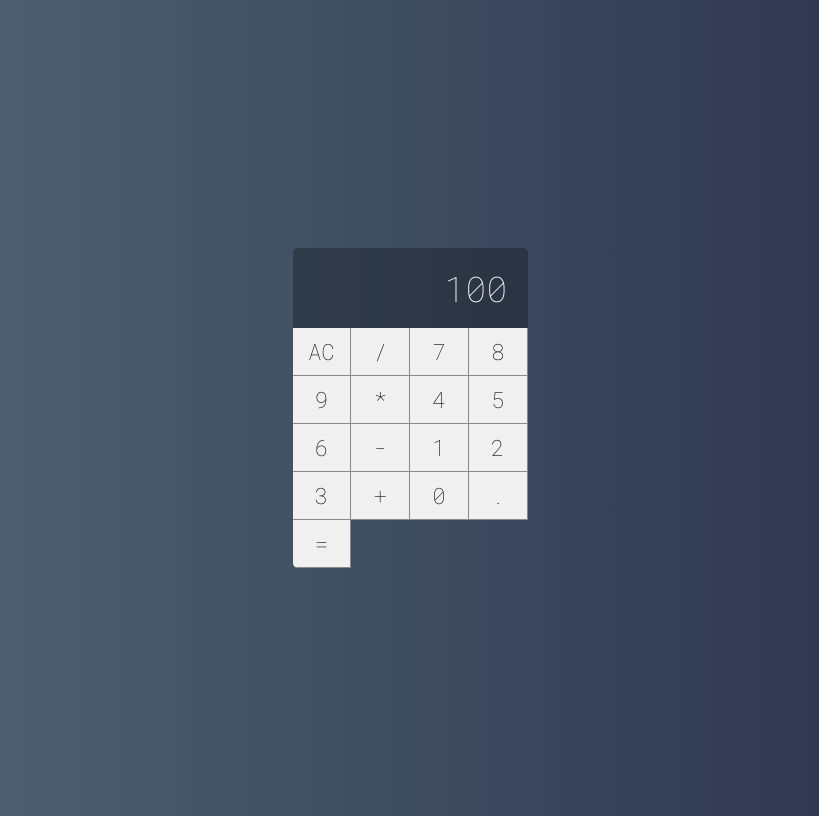
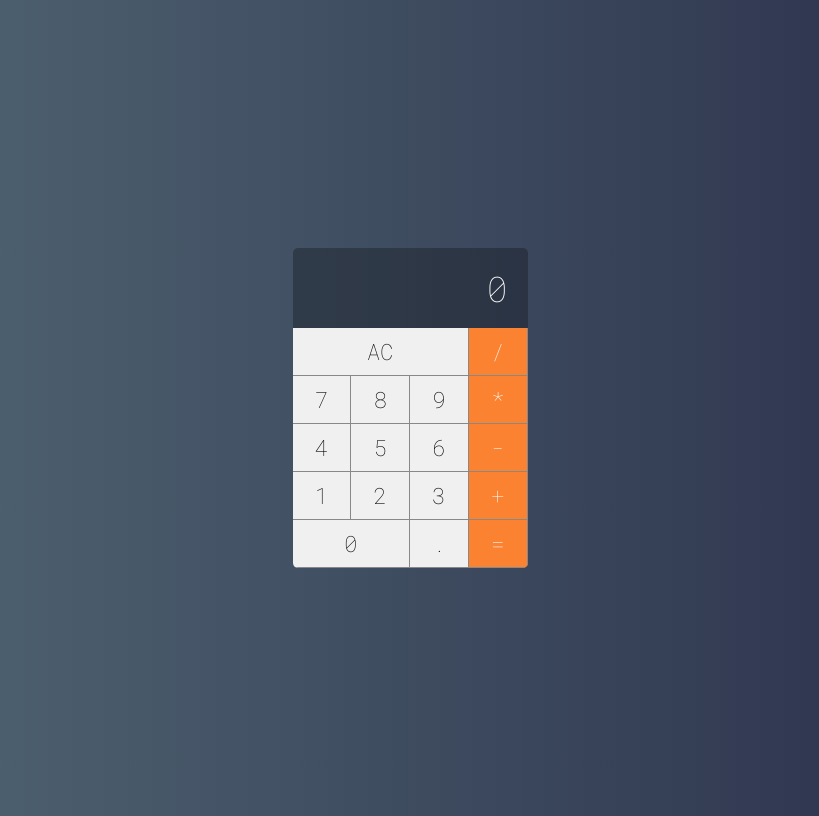
Before and after one commit to luca-henrique/frontend-calculadora, a React (Create React App) app: page / in a window 1280 px wide. Shown: the whole page, without its empty margins (230-1049 px from the left). Built offline with nearby package versions, Linux system fonts and the light colour scheme.

Commit message:
feature:ajustando button

```diff
--- a/src/components/Button/Button.css
+++ b/src/components/Button/Button.css
@@ -11,3 +11,24 @@
   border-bottom: var(--border-button);
   outline: none;
 }
+
+.button:active {
+  background-color: #ccc;
+}
+
+.button.double {
+  grid-column: span 2;
+}
+
+.button.triple {
+  grid-column: span 3;
+}
+
+.button.operation {
+  background-color: #fa8231;
+  color: #fff;
+}
+
+.button.operation:active {
+  background-color: #fa8231cc;
+}
--- a/src/components/Button/Button.tsx
+++ b/src/components/Button/Button.tsx
@@ -1,11 +1,18 @@
+import React, {ReactElement} from 'react';
 import './Button.css';
 
 interface ButtonProps {
   label?: string;
+  type?: string;
+  handleClick?: any;
 }
 
-const Button = ({label}: ButtonProps) => {
-  return <button className='button'>{label}</button>;
+const Button = ({label, type, handleClick}: ButtonProps) => {
+  return (
+    <button onClick={() => handleClick(label)} className={`button ${type}`}>
+      {label}
+    </button>
+  );
 };
 
 export default Button;
--- a/src/pages/Main/Calculator.tsx
+++ b/src/pages/Main/Calculator.tsx
@@ -2,28 +2,39 @@ import './calculator.css';
 
 import Button from '../../components/Button/Button';
 import Display from '../../components/Display/Display';
+import {useState} from 'react';
 
 const Calculator = () => {
+  const [total, setTotal] = useState(0);
+
+  const clearMemory = () => {
+    setTotal(0);
+  };
+
+  const setOperation = () => {};
+
+  const addDigit = () => {};
+
   return (
     <div className='calculator'>
-      <Display value={100} />
-      <Button label='AC' />
-      <Button label='/' />
-      <Button label='7' />
-      <Button label='8' />
-      <Button label='9' />
-      <Button label='*' />
-      <Button label='4' />
-      <Button label='5' />
-      <Button label='6' />
-      <Button label='-' />
-      <Button label='1' />
-      <Button label='2' />
-      <Button label='3' />
-      <Button label='+' />
-      <Button label='0' />
-      <Button label='.' />
-      <Button label='=' />
+      <Display value={total} />
+      <Button label='AC' type='triple' handleClick={clearMemory} />
+      <Button label='/' handleClick={setOperation} type='operation' />
+      <Button label='7' handleClick={addDigit} />
+      <Button label='8' handleClick={addDigit} />
+      <Button label='9' handleClick={addDigit} />
+      <Button label='*' handleClick={setOperation} type='operation' />
+      <Button label='4' handleClick={addDigit} />
+      <Button label='5' handleClick={addDigit} />
+      <Button label='6' handleClick={addDigit} />
+      <Button label='-' handleClick={setOperation} type='operation' />
+      <Button label='1' handleClick={addDigit} />
+      <Button label='2' handleClick={addDigit} />
+      <Button label='3' handleClick={addDigit} />
+      <Button label='+' handleClick={setOperation} type='operation' />
+      <Button label='0' handleClick={addDigit} type='double' />
+      <Button label='.' handleClick={addDigit} />
+      <Button label='=' handleClick={setOperation} type='operation' />
     </div>
   );
 };
```
